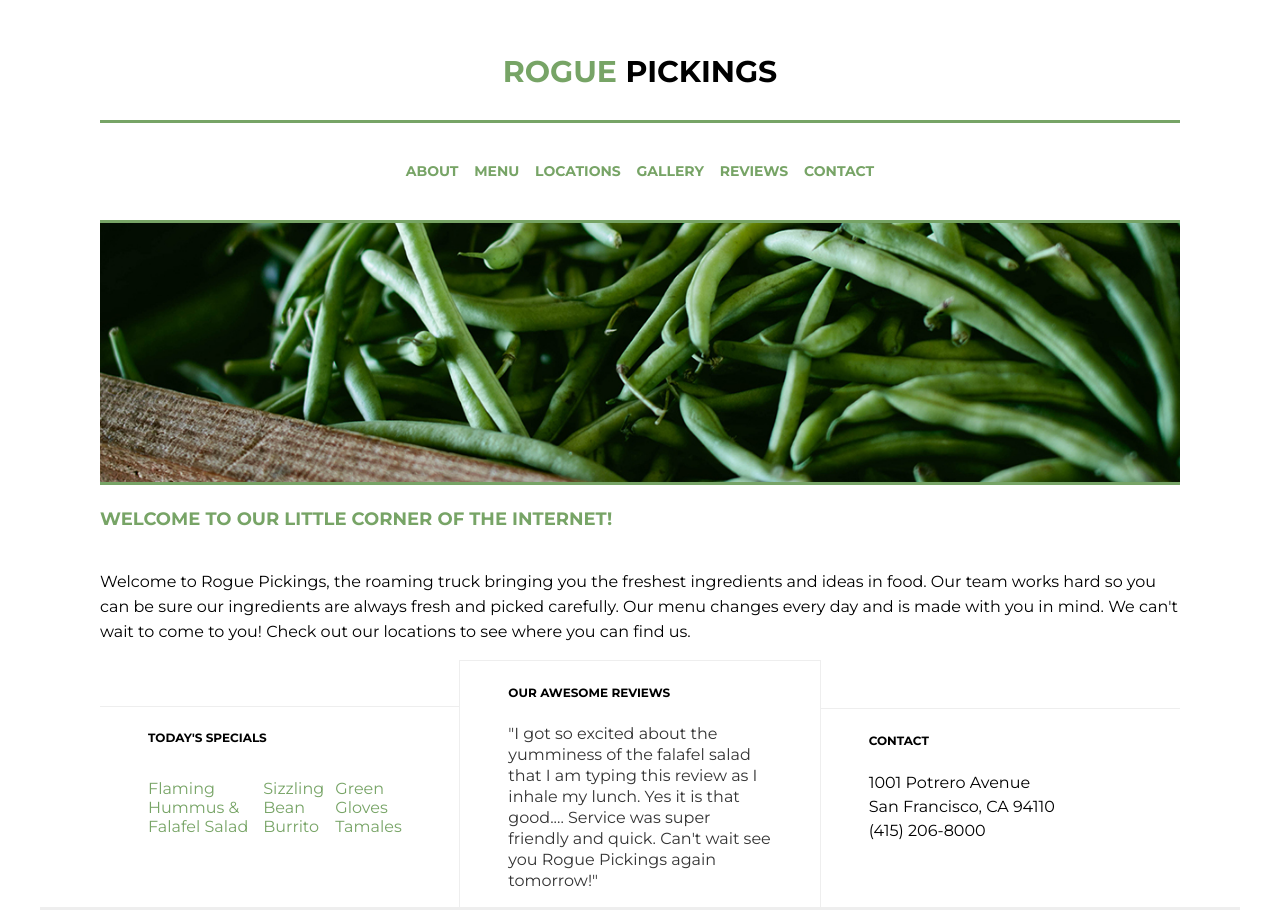
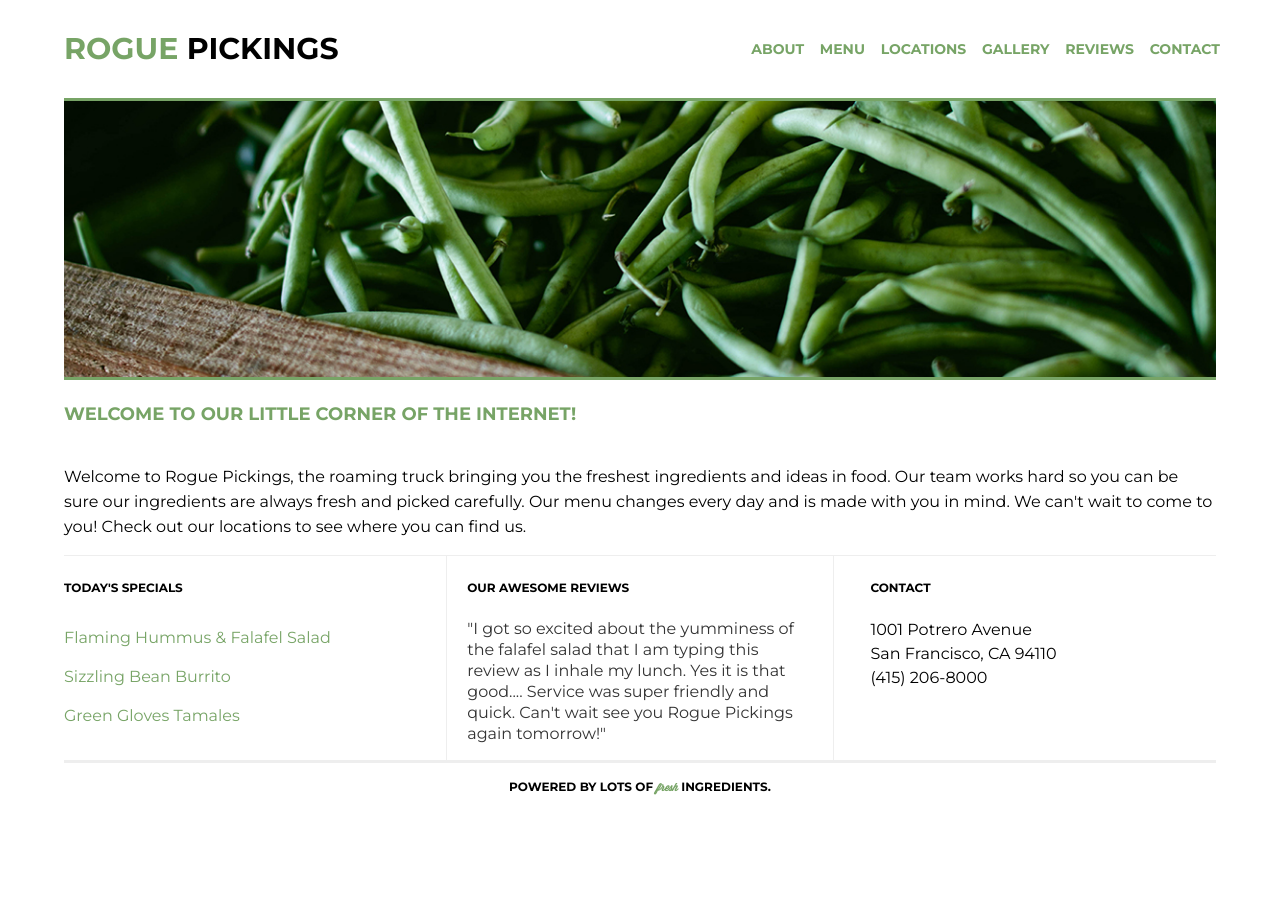
Before and after one commit to s-underwood785/206-rogue-starter-, a plain HTML site: page index.html in a window 1280 px wide. Shown: the top 910 px of the page. After the commit the page ends 810 px from the top, so only its background shows below. Drawn offline with Linux system fonts and the light colour scheme.

Commit message:
looked at solution code and fixed layout problems

```diff
--- a/css/main.css
+++ b/css/main.css
@@ -5,7 +5,7 @@
 
 body {
 	font-family: 'Montserrat', Helvetica, Arial, sans-serif;
-	font-size: 16px;
+	font-size: 1em;
 	display: flex;
 	justify-content: center;
 	align-items: center;
@@ -13,7 +13,7 @@ body {
 
 .container{
 	max-width: 1200px;
-	margin: 0 auto;
+	width: 90%;
 	display: flex;
 	justify-content: center;
 	align-items: center;
@@ -47,21 +47,28 @@ p {
   padding: 0 1.875em;
 }
 
+ul {
+	margin: 0;
+}
+
 /***** Delete any fixed heights and floats- flexbox will be used to handle that now *****/
 
 /*The widths are in a percentage!*/
 header {
 	margin: 0 auto;
-	width: 90%;
+	width: 100%;
 	display: flex;
 	justify-content: center;
 	align-items: center;
 	flex-flow: row wrap;
+	text-align: center;
 }
 
 header h1 {
+	border-bottom: 3px solid #77a466;
 	margin: 0;
 	padding: 1.75em 0 1em 0;
+	width: 100%;
 }
 
 header h1 span {
@@ -74,7 +81,7 @@ header nav {
 	align-items: center;
 	padding: 2em 0;
 	width: 100%;
-	border-top: 3px solid #77a466;
+
 }
 
 header nav ul {
@@ -97,12 +104,10 @@ header nav ul li a{
 /*The widths are in a percentage!*/
 .top-section,
 .bottom-section {
-	margin: 0 auto;
 	display: flex;
 	justify-content: center;
 	align-items: center;
 	flex-flow: row wrap;
-	width: 90%;
 }
 
 .main-image {
@@ -169,7 +174,6 @@ header nav ul li a{
 .menu {
 	list-style: none;
 	padding: 0;
-	display: flex;
 }
 
 
@@ -214,36 +218,43 @@ footer span {
 @media all and (min-width:768px) {
     /* Tablet styles here */
 	.bottom-section {
-		display: flex;
-		justify-content: center;
-		align-items: center;
-		flex-flow: row nowrap;
+		justify-content: space-between;
+		align-items: flex-start;
+		border-top: 1px solid #eee;
 	}
 
-	.section-one {
-		width: 30%;
-		height: auto;
-		padding: 0 3em;
+	.section-one,
+	.section-two,
+	.section-three {
+			border-top: none;
+			flex-basis: 30%;
 	}
 
 	.section-two {
-		width: 30%;
-		border-left: 1px solid #eee;
-		border-right: 1px solid #eee;
-		height: auto;
-		padding: 0 3em;
-	}
-
-	.section-three{
-		width: 30%;
-		height: auto;
-		padding: 0 3em;
+			border-left: 1px solid #eee;
+			border-right: 1px solid #eee;
+			padding: 0 20px;
 	}
 
 }
 
 @media all and (min-width:1200px) {
     /* Desktop styles here */
+
+		header {
+				justify-content: space-between;
+		}
+
+		header h1 {
+        width: 30%;
+        padding: 0;
+        border-bottom: none;
+        text-align: left;
+    }
+
+		header nav {
+        width: 40%;
+    }
 
 
 header nav ul {
```
